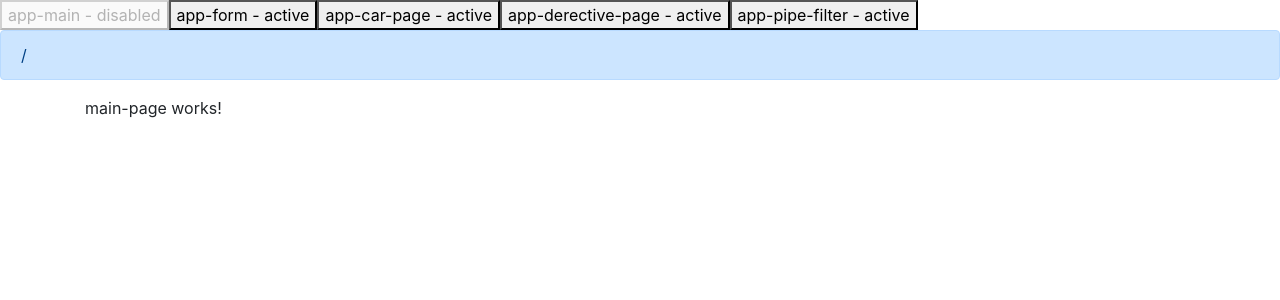
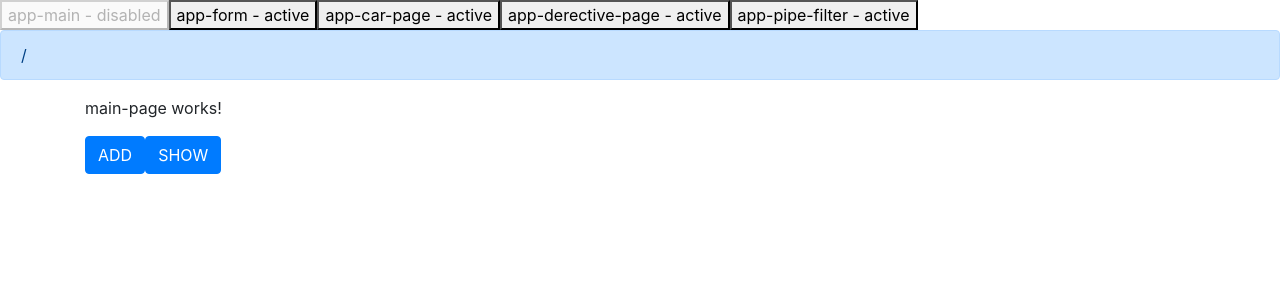
Before and after one commit to entombed/angular6-example, an Angular app: page / in a window 1280 px wide. Shown: the top 300 px of the page. Built offline with nearby package versions, Linux system fonts and the light colour scheme.

Commit message:
add custom service

```diff
--- a/src/app/app.module.ts
+++ b/src/app/app.module.ts
@@ -12,6 +12,7 @@ import { AppRouteModule } from './app-route/app-route.module';
 import { ShareModulesModule } from '@share/share-modules.module'
 import { ShareDirectivesModule } from '@share/share-directives.module';
 import { SharePipesModule } from '@share/share-pipes.module';
+// import { MessageService } from '@services/message.service';
 
 
 
@@ -32,7 +33,9 @@ import { SharePipesModule } from '@share/share-pipes.module';
     SharePipesModule,
     AppRouteModule,
   ],
-  providers: [],
+  providers: [
+    // MessageService
+  ],
   bootstrap: [AppComponent]
 })
 export class AppModule { }
--- a/src/app/components/car-page/cars/cars.component.html
+++ b/src/app/components/car-page/cars/cars.component.html
@@ -8,3 +8,5 @@
     {{idx + 1}}
   </app-car-item>
 </div>
+<button class="btn btn-primary" (click)="setTxt('!!!!!!!!!!!!!!!!!')">ADD</button>
+<button class="btn btn-primary" (click)="getTxt()">SHOW</button>
--- a/src/app/components/car-page/cars/cars.component.ts
+++ b/src/app/components/car-page/cars/cars.component.ts
@@ -1,5 +1,6 @@
 import { Component, OnInit } from '@angular/core';
 import { Car } from '@share/car';
+import { MessageService } from '@services/message.service';
 
 @Component({
   selector: 'app-cars',
@@ -10,7 +11,9 @@ export class CarsComponent implements OnInit {
 
   listCars: string;
   arrayCars: Car[]
-  constructor() { }
+  constructor(
+    private _messageService: MessageService,
+  ) { }
 
   ngOnInit() {
     this.listCars = "Список машин";
@@ -32,4 +35,11 @@ export class CarsComponent implements OnInit {
   addCarArrayCars(car: Car) {
     this.arrayCars.push(car);
   }
+  setTxt(data) {
+    console.dir(data)
+    this._messageService.setMessage(data);
+  }
+  getTxt() {
+    this._messageService.getMessage();
+  }
 }
--- a/src/app/components/main-page/main-page.component.html
+++ b/src/app/components/main-page/main-page.component.html
@@ -1,3 +1,5 @@
 <p>
   main-page works!
 </p>
+<button class="btn btn-primary" (click)="setTxt('QQQQQQQQQQQQQQQQQQQ')">ADD</button>
+<button class="btn btn-primary" (click)="getTxt()">SHOW</button>
--- a/src/app/components/main-page/main-page.component.ts
+++ b/src/app/components/main-page/main-page.component.ts
@@ -1,4 +1,5 @@
 import { Component, OnInit } from '@angular/core';
+import { MessageService } from '@services/message.service';
 
 @Component({
   selector: 'app-main-page',
@@ -8,10 +9,19 @@ import { Component, OnInit } from '@angular/core';
 export class MainPageComponent implements OnInit {
 
   text: string;
-  constructor() { }
+  constructor(
+    private _messageService: MessageService,
+  ) { }
 
   ngOnInit() {
     this.text = '';
   }
 
+  setTxt(data) {
+    console.dir(data)
+    this._messageService.setMessage(data);
+  }
+  getTxt() {
+    this._messageService.getMessage();
+  }
 }
--- a/src/app/components/pipe-filter-page/pipe-filter.module.ts
+++ b/src/app/components/pipe-filter-page/pipe-filter.module.ts
@@ -5,6 +5,7 @@ import { PipeFilterRouteModule } from './pipe-filter-route/pipe-filter-route.mod
 import { ShareModulesModule } from '@share/share-modules.module';
 import { ShareDirectivesModule } from '@share/share-directives.module';
 import { SharePipesModule } from '@share/share-pipes.module';
+import { MessageService } from '@services/message.service';
 
 @NgModule({
   imports: [
@@ -16,6 +17,9 @@ import { SharePipesModule } from '@share/share-pipes.module';
   ],
   declarations: [
     PipeFilterComponent
+  ],
+  providers:[
+    MessageService
   ]
 })
 export class PipeFilterModule { }
--- a/src/app/components/pipe-filter-page/pipe-filter/pipe-filter.component.html
+++ b/src/app/components/pipe-filter-page/pipe-filter/pipe-filter.component.html
@@ -1,8 +1,10 @@
 <p>
   pipe-filter works!
 </p>
-<input type="text" class="form-control" appAutoFocus [(ngModel)]="filterString">
+<input type="text" class="form-control" appAutoFocus [(ngModel)]="filterString" #RefInput>
 <hr>
 <ul class="list-group">
   <li class="list-group-item" *ngFor="let car of carsArray | filterPipe:filterString:'name':false; let i = index">{{i+1}} - {{car.name}}</li>
 </ul>
+<button class="btn btn-primary" (click)="setTxt(RefInput.value)">ADD</button>
+<button class="btn btn-primary" (click)="getTxt()">SHOW</button>
--- a/src/app/components/pipe-filter-page/pipe-filter/pipe-filter.component.ts
+++ b/src/app/components/pipe-filter-page/pipe-filter/pipe-filter.component.ts
@@ -1,4 +1,5 @@
 import { Component, OnInit } from '@angular/core';
+import { MessageService } from '@services/message.service';
 
 @Component({
   selector: 'app-pipe-filter',
@@ -9,7 +10,9 @@ export class PipeFilterComponent implements OnInit {
 
   carsArray: any[];
   filterString: string;
-  constructor() { }
+  constructor(
+    private _messageService: MessageService,
+  ) { }
 
   ngOnInit() {
     this.filterString = '';
@@ -25,4 +28,12 @@ export class PipeFilterComponent implements OnInit {
     ]
   }
 
+  setTxt(data) {
+    console.dir(data)
+    this._messageService.setMessage(data);
+  }
+  getTxt() {
+    this._messageService.getMessage();
+  }
+
 }
--- /dev/null
+++ b/src/app/services/message.service.ts
@@ -0,0 +1,18 @@
+import { Injectable } from '@angular/core';
+
+@Injectable({
+  providedIn: 'root'
+})
+export class MessageService {
+
+  messageTxt: string = '';
+  constructor() { }
+
+  setMessage(data) {
+    this.messageTxt = data;
+  }
+
+  getMessage(){
+    console.log(this.messageTxt);
+  }
+}
--- a/src/app/share/share-pipes.module.ts
+++ b/src/app/share/share-pipes.module.ts
@@ -1,6 +1,6 @@
 import { NgModule } from '@angular/core';
 import { CommonModule } from '@angular/common';
-import { FilterPipePipe } from '../pipes/filter-pipe.pipe';
+import { FilterPipePipe } from '@pipes/filter-pipe.pipe';
 
 @NgModule({
   imports: [
--- a/tsconfig.json
+++ b/tsconfig.json
@@ -20,6 +20,7 @@
       "@share/*":["app/share/*"],
       "@components/*":["app/components/*"],
       "@directives/*":["app/directives/*"],
+      "@services/*":["app/services/*"],
       "@pipes/*":["app/pipes/*"]
     }
   }
```
